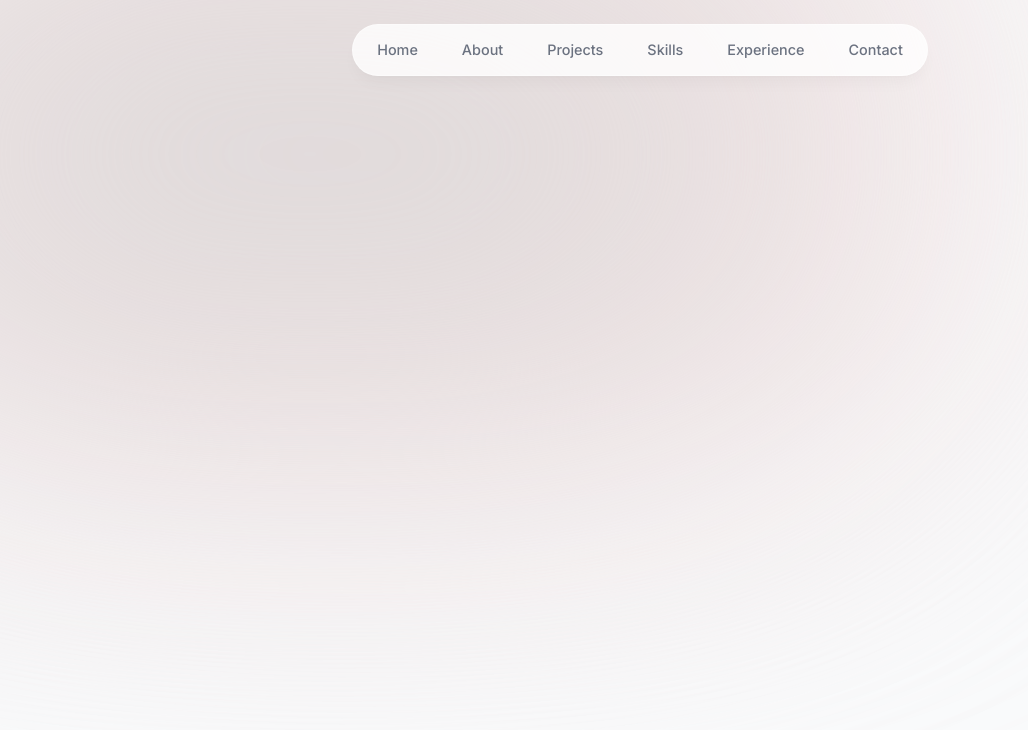
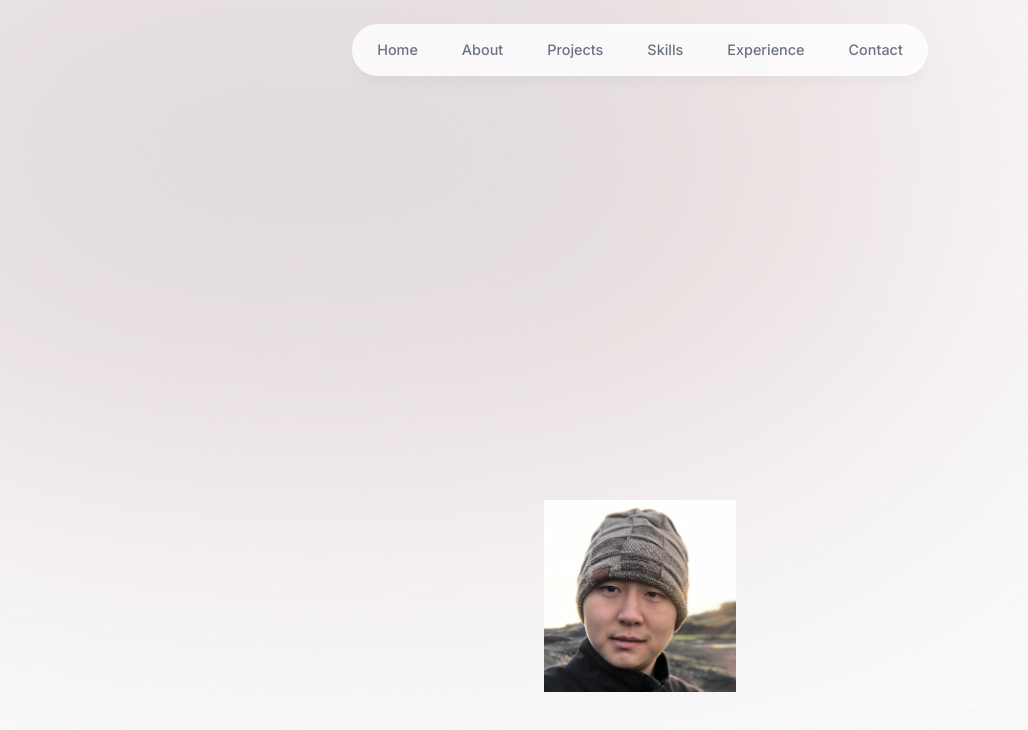
Before and after one commit to cisdell/personal_web_ver2, a Next.js app: page / in a window 1280 px wide. Shown: the top 730 px of the page, without its empty margins (0-1028 px from the left). Built offline with nearby package versions, Linux system fonts and the light colour scheme.

Commit message:
added profile photo

```diff
--- a/app/layout.tsx
+++ b/app/layout.tsx
@@ -1,6 +1,7 @@
 import "./globals.css";
 import { Inter } from "next/font/google";
 import Header from "../components/header.tsx";
+
 const inter = Inter({ subsets: ["latin"] });
 
 export const metadata = {
@@ -18,8 +19,8 @@
       <body className={`${inter.className} bg-gray-50 text-gray-950`}>
         <div className="bg-[#fbe2e3] relative top-[-6rem] -z-10 right-[11rem] h-[31.23rem] w-[31.25rem] rounded-full blur-[10rem] sm:w-[68.75rem]"></div>
         <div className="bg-[#dcd9d9] absolute top-[-6rem] -z-10 left-[-35rem] h-[31.23rem] w-[31.25rem] rounded-full blur-[10rem] sm:w-[68.75rem] md:left-[-33rem] lg:left-[-28rem] xl:left-[-15rem] 2xl:left-[-5rem]"></div>
+        <Header />
         {children}
-        <Header />
       </body>
     </html>
   );
--- a/app/page.tsx
+++ b/app/page.tsx
@@ -1,3 +1,9 @@
+import Intro from "@/components/intro";
+
 export default function Home() {
-  return <main className=""></main>;
+  return (
+    <main className="">
+      <Intro />
+    </main>
+  );
 }
--- /dev/null
+++ b/components/intro.tsx
@@ -0,0 +1,19 @@
+import Image from "next/image";
+import React from "react";
+// import profilepic from "@/public/profilepic.jpg";
+export default function Intro() {
+  return (
+    <section>
+      <div className="flex items-center justify-center">
+        <div>
+          <Image
+            src="/profilepic.jpg"
+            width={192}
+            height={192}
+            alt="Picture of the author"
+          />
+        </div>
+      </div>
+    </section>
+  );
+}
```
Also changed, not shown: public/profilepic.jpg (added).
